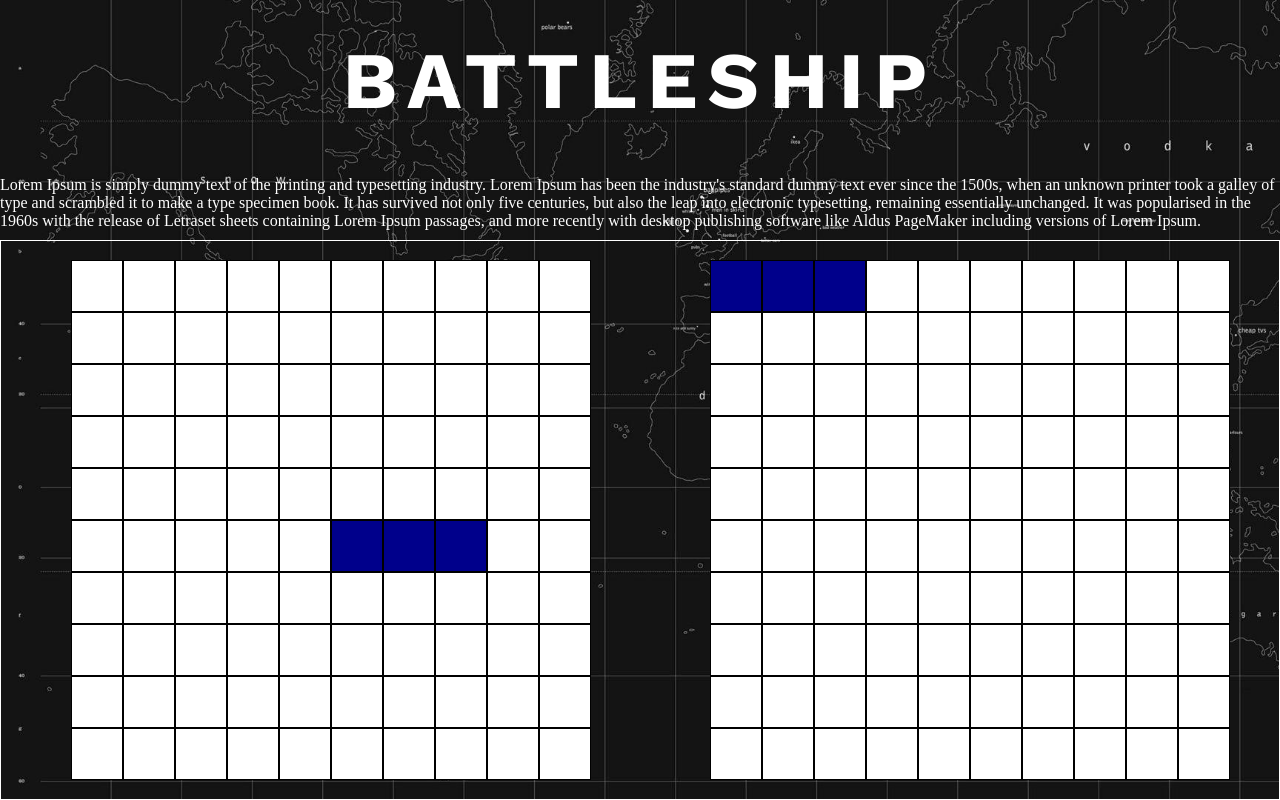
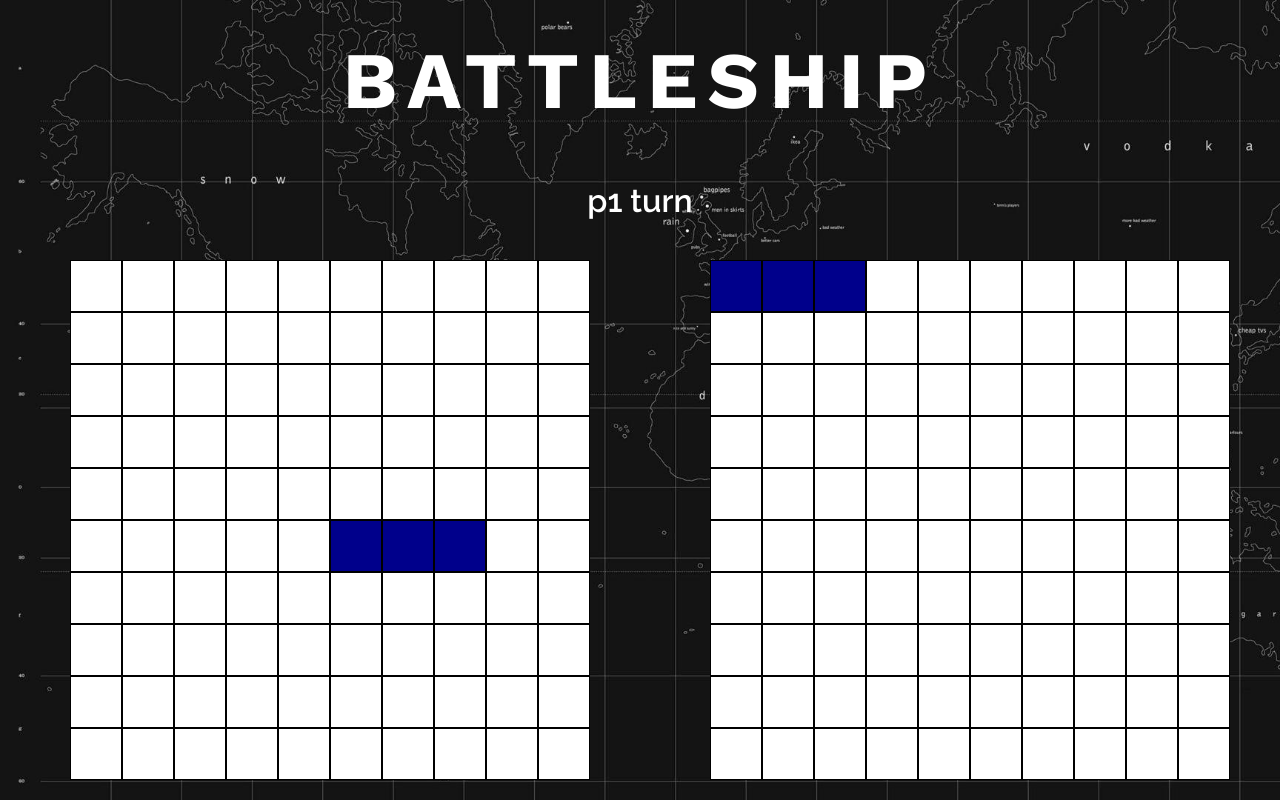
Before and after one commit to drmor/TP_Battleship, a website built with webpack: page src/index.html in a window 1280 px wide. Built offline with nearby package versions, Linux system fonts and the light colour scheme.

Commit message:
added players turn, also displayed it

```diff
--- a/src/index.html
+++ b/src/index.html
@@ -8,17 +8,7 @@
   <body>
     <div class="header"><h1>BATTLESHIP</h1></div>
     <div class="info">
-      <p>
-        Lorem Ipsum is simply dummy text of the printing and typesetting
-        industry. Lorem Ipsum has been the industry's standard dummy text ever
-        since the 1500s, when an unknown printer took a galley of type and
-        scrambled it to make a type specimen book. It has survived not only five
-        centuries, but also the leap into electronic typesetting, remaining
-        essentially unchanged. It was popularised in the 1960s with the release
-        of Letraset sheets containing Lorem Ipsum passages, and more recently
-        with desktop publishing software like Aldus PageMaker including versions
-        of Lorem Ipsum.
-      </p>
+      <p class="turn"></p>
     </div>
     <div class="startGame">
       <button class="playBtn">PLAY</button>
--- a/src/script.js
+++ b/src/script.js
@@ -3,10 +3,12 @@ const { Ship, GameBoard, Player } = require('./AllClasses');
 const playBtn = document.querySelector('.playBtn');
 const p1container = document.querySelector('.p1Board');
 const p2container = document.querySelector('.p2Board');
+const turnDisplay = document.querySelector('.turn');
 const p1Divs = [];
 const p2Divs = [];
 const player = new Player('p1');
 const computer = new Player('computer');
+let turn = player;
 const ship = new Ship(3);
 const ship1 = new Ship(3);
 computer.board.setShip(0, 0, ship);
@@ -57,16 +59,33 @@ const displayShots = (target, arr) => {
     }
   }
 };
-
-function attack(target, arr) {
+const attack = (target, arr) => {
   arr.forEach((div) => {
     div.addEventListener('click', (e) => {
       target.board.receiveAttack(e.target.dataset.x, e.target.dataset.y);
       displayShots(target, arr);
-      console.log(target.board.allShips);
+      changePlayersTurn();
+      i = 0; // reset displayTurn
+      turnDisplay.textContent = ''; // reset displayTurn
+      displayTurn();
     });
   });
-}
+};
 
+const changePlayersTurn = () => {
+  turn = turn === player ? computer : player;
+};
+
+let i = 0;
+const getTurnText = () => `${turn.player} turn`;
+const displayTurn = () => {
+  let text = getTurnText();
+  if (i < text.length) {
+    turnDisplay.textContent += text[i];
+    i++;
+    setTimeout(displayTurn, 30);
+  }
+};
+displayTurn();
 displayBoards(p1container, p1Divs, player);
 displayBoards(p2container, p2Divs, computer);
--- a/src/style.css
+++ b/src/style.css
@@ -41,6 +41,12 @@ body {
 }
 .info {
   color: white;
+  display: flex;
+  justify-content: center;
+  align-items: center;
+  font-family: Raleway;
+  font-size: 2rem;
+  font-weight: 600;
 }
 .p1Board {
   display: grid;
@@ -68,6 +74,5 @@ body {
 .container {
   display: grid;
   grid-template-columns: 1fr 1fr;
-  border: 1px solid white;
   place-items: center;
 }
```
